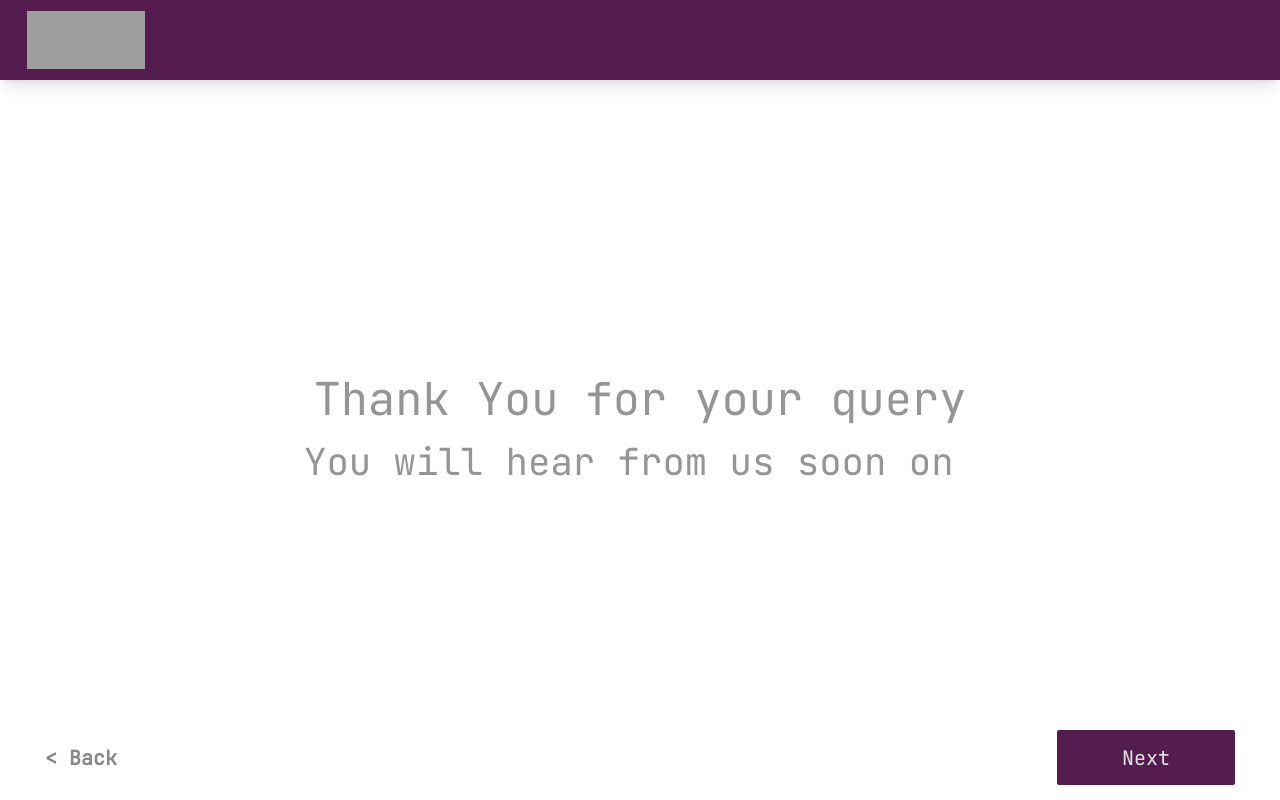
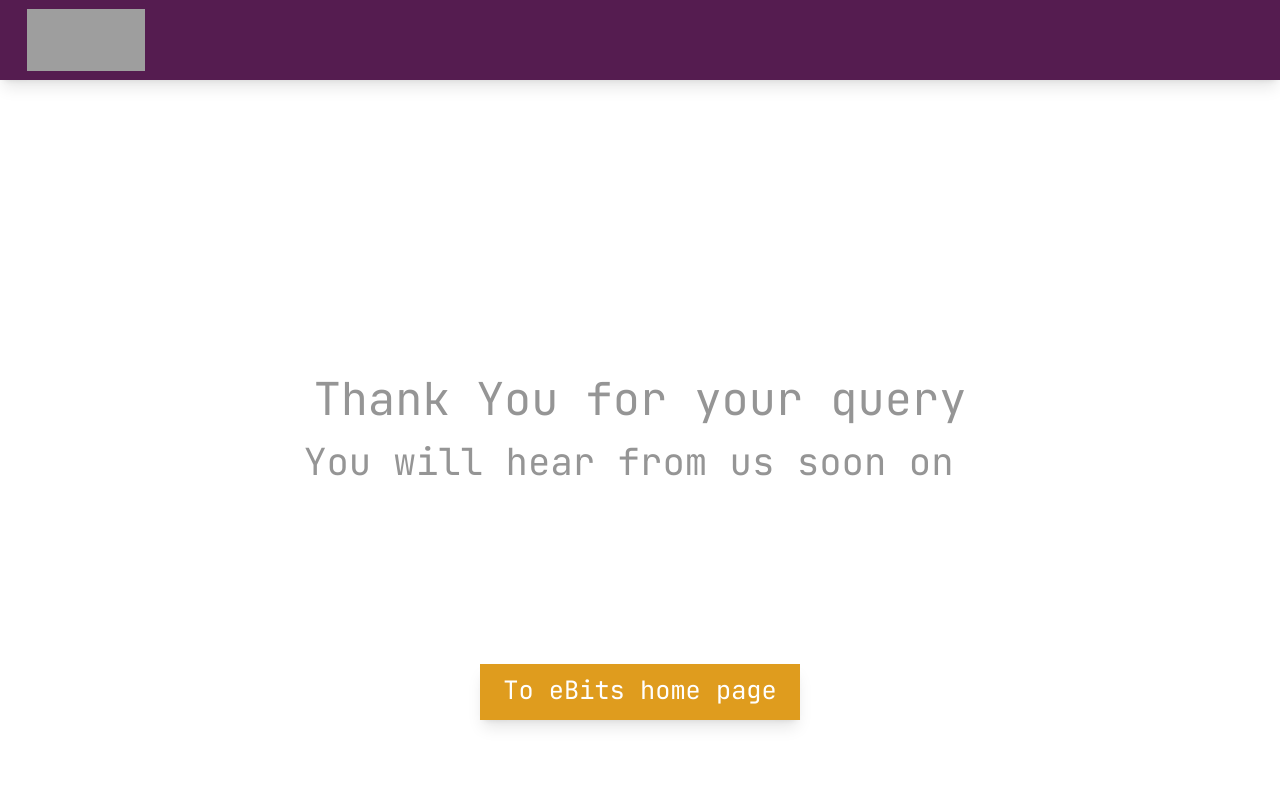
Before and after one commit to kaloyanpepelyashki/eBits-B2B-System-version-1, a React (Vite) app: page /Ebits-B2B-Portal/outro in a window 1280 px wide. Built offline with nearby package versions, Linux system fonts and the light colour scheme; no server answers; grey boxes are pictures that could not be loaded.

Commit message:
New button
Changed the button on the outro page. Made some small styling adjustments as well

```diff
--- a/src/App.css
+++ b/src/App.css
@@ -79,7 +79,7 @@ img {
 }
 .application-header-bar-company-logo {
     width: 130px;
-    height: 58px;
+    height: 62px;
 }
 .application-header-bar-empty-side {
     width: 100%;
@@ -952,3 +952,17 @@ input[type='number']::-moz-outer-spin-button {
     justify-content: center;
     text-align: center;
 }
+.outro-page-last-btn {
+    position: absolute;
+    bottom: 80px;
+    width: 25%;
+    height: 7%;
+    background-color: #df9c1e;
+    color: #ffffff;
+    font-size: 19pt;
+    padding: 8px 13px;
+    transition: all 0.5s;
+}
+.outro-page-last-btn:hover {
+    transform: scale(1.06);
+}
--- a/src/Components/Global Components/ButtonsHolderComponent.tsx
+++ b/src/Components/Global Components/ButtonsHolderComponent.tsx
@@ -29,7 +29,7 @@ export default function ButtonsHolder(props: ButtonsHolderPropsType) {
                     </button>
                     <button
                         aria-label="Back"
-                        className="btn-holder-next bg-primary-color rounded-sm text-GlobalBtnsTxt font-normal mx-5"
+                        className="btn-holder-next bg-primary-color rounded-sm text-GlobalBtnsTxt font-normal mx-5 shadow-lg"
                         onClick={handleTransfer}
                     >
                         {title ? title : 'Next'}
--- a/src/Pages/OutroPage.tsx
+++ b/src/Pages/OutroPage.tsx
@@ -14,57 +14,6 @@ import { ShoppingCartFunc } from '../Components/Context Components/ShoppingCartF
 export default function OutroPage() {
     //Object destructuring from the Contact info context
     const { contactInfoState } = useContext(ContactsInformationFunc)
-
-    // //Object destructuring from the Shopping cart context
-    // const { cartProducts, isKit, kitAmount } = useContext(ShoppingCartFunc)
-
-    // const invoiceBody = {
-    //     invoiceProducts: cartProducts,
-    //     isKit: isKit,
-    //     kitAmount: kitAmount
-    // }
-
-    // const contactInfoBody = {
-    //     customerName: contactInfoState.name,
-    //     customerLastName: contactInfoState.lastName,
-    //     customerEmail: contactInfoState.email,
-    //     customerPhone: contactInfoState.phone,
-    //     customerStreet: contactInfoState.street,
-    //     customerHouseNumber: contactInfoState.houseNumber,
-    //     customerPostNumber: contactInfoState.postNumber,
-    //     customerTown: contactInfoState.town,
-    //     customerDeliveryDate: contactInfoState.deliveryDate,
-    //     customerNotes: contactInfoState.notes,
-    //     invoiceDate: contactInfoState.inVoiceDate,
-    //     invoiceUniqueKey: `${contactInfoState.inVoiceDate}${contactInfoState.postNumber}${contactInfoState.deliveryDate.replace(/\s/g, "").replace(/:/g, "")}`
-    // }
-
-    // console.log(contactInfoBody)
-    // console.log(invoiceBody)
-
-    // useEffect(() => {
-    //     const sendQuery = () => {
-    //         axios
-    //             //Makes a post request to the mailer server
-    //             .post(
-    //                 'http://localhost:5000/queryReceiver',
-    //                 {
-    //                     contactInfoBody: contactInfoBody,
-    //                     invoiceBody: invoiceBody,
-
-    //                 },
-    //                 { headers: { 'Content-Type': 'application/json' } }
-    //             )
-    //             .then((response) => {
-    //                 console.log(response)
-    //             })
-    //             .catch((err) => {
-    //                 console.log(err)
-    //             })
-    //     }
-
-    //     sendQuery()
-    // }, [])
 
     return (
         <>
@@ -89,7 +38,8 @@ export default function OutroPage() {
                         </b>
                     </p>
                 </div>
-                <ButtonsHolder />
+                <a className="outro-page-last-btn shadow-lg"
+                href="https://ebits.dk/">To eBits home page</a>
             </main>
         </>
     )
```
